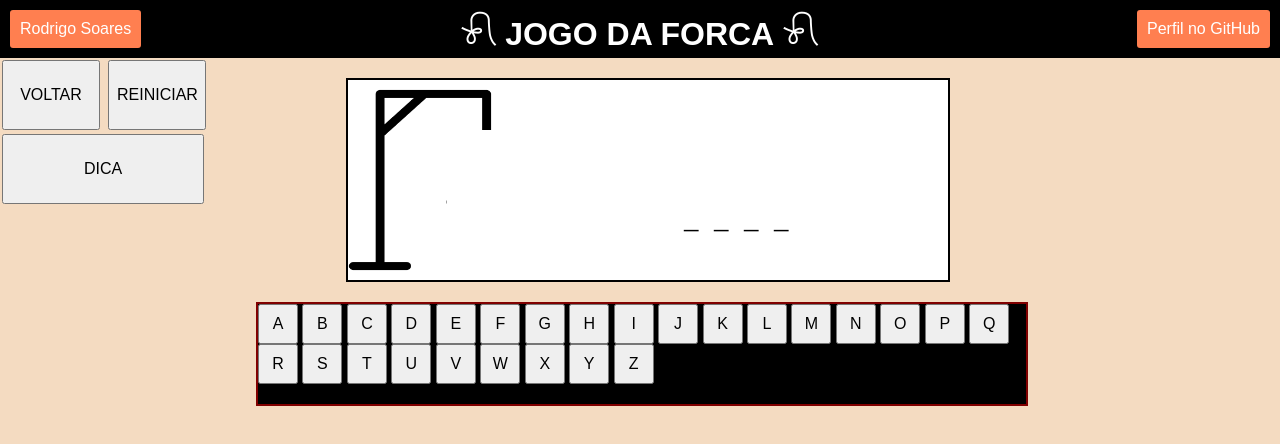
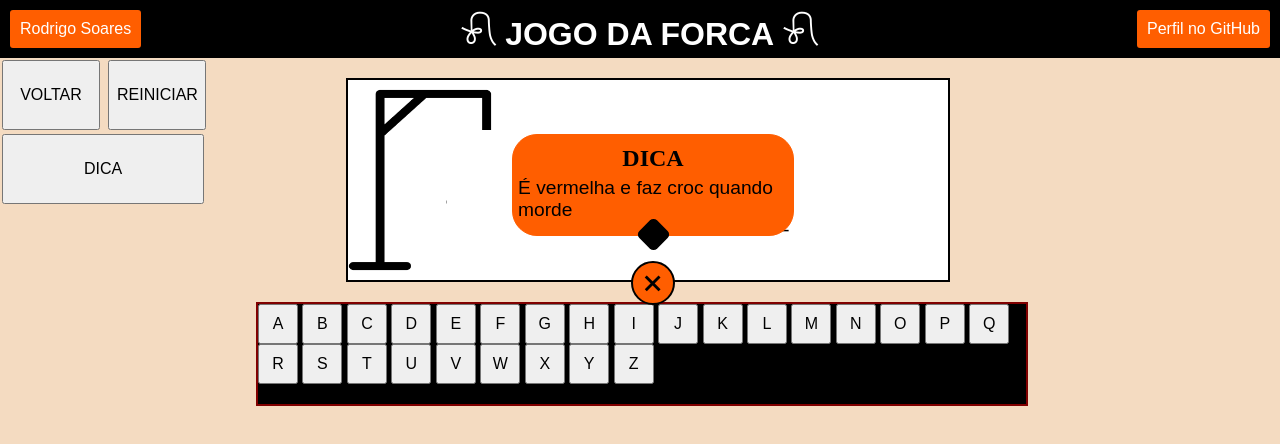
Before and after one commit to 1RodrigoSoares/Jogo-da-Forca-JS-, a plain HTML site: page pagJogo.html in a window 1280 px wide. Both pictures are taken after a click on the button "DICA". Drawn offline with Linux system fonts and the light colour scheme.

Commit message:
Add função que exibe e apaga a dica

```diff
--- a/estilos/styleJogo.css
+++ b/estilos/styleJogo.css
@@ -11,7 +11,7 @@
     color: white;
     padding: 10px;
     text-decoration:none;
-    background-color: coral;
+    background-color: rgb(255, 94, 0);
     border-radius: 3px;
 }
 
@@ -121,6 +121,84 @@ body{
     padding: 4px;
 }
 
+.mensagem{
+    width: 280px;
+    height: 100px;
+    border: rgb(255, 94, 0) solid 1px;
+    background-color: rgb(255, 94, 0);
+    position: absolute;
+    margin-left: 40%;
+    margin-top: 76px;
+    border-radius: 25px;
+    display: none;
+    justify-content: center;
+    align-items: center;
+    padding: 0px;
+}
+
+.conteudo{
+    display: flex;
+    flex-direction: column;
+    justify-content: center;
+    align-items: center;
+
+}
+
+.conteudo h1{
+    font-size: 1.5rem;
+    font-family: 'Times New Roman', Times, serif;
+}
+
+.conteudo p{
+    padding: 5px;
+    font-size: 1.2rem;
+}
+
+.mensagem::before{
+    content: '';
+    width: 25px;
+    height: 25px;
+    position: absolute;
+    background-color: rgb(0, 0, 0);
+    bottom: -12px;
+    border-radius: 5px;
+    transform: rotate(45deg);
+}
+
+.botaoFechar{
+    position: absolute;
+    min-width: 40px;
+    height: 40px;
+    background-color: rgb(255, 94, 0);
+    bottom: -70px;
+    border-radius: 50%;
+    cursor: pointer;
+    display: flex;
+    justify-content: center;
+    align-items: center;
+    transition: 0.5s;
+    border: black solid 2px;
+}
+
+
+.botaoFechar:hover{
+    transition: 0.5s;
+    background-color: rgb(255, 0, 0);
+}
+
+.botaoFechar::before{
+    content: '+';
+    font-size: 2.5em;
+    color: black;
+    transition: 0.5s;
+    transform: rotate(135deg);
+}
+
+.botaoFechar:hover::before{
+    color: white;
+    transition: 0.5s;
+}
+
 
 @media screen and (max-width:1082px){
     #botaoVoltar,#botaoReiniciar,#botaoDica{
@@ -137,6 +215,10 @@ body{
         flex-direction: column;
         justify-content: center;
         align-items: center;
+    }
+    .mensagem{
+        margin-left: 40%;
+        margin-top: 56px;
     }
 }
 
@@ -169,6 +251,9 @@ body{
     #tecladoTP{
         width: 500px;
     }
+    .mensagem{
+        margin-left: 54%;
+    }
 }
 
 @media screen and (max-width:635px){
@@ -196,6 +281,12 @@ body{
     #telaTP{
         width: 99%;
     }
+    .mensagem{
+        height: 140px;
+        width: 270px;
+        margin-left: 15%;
+        margin-top: 80px;
+    }
 }
 
 @media screen and (max-width:340px){
@@ -210,4 +301,19 @@ body{
         height: 20px;
         margin: 4px;
     }
+    .mensagem{
+        width: 212px;
+        height: 85px;
+        margin-top: 71px;
+        margin-left: 25%;
+    }
+    .conteudo h1{
+        font-size: 1.2rem;
+        font-family: 'Times New Roman', Times, serif;
+    }
+
+    .conteudo p{
+        padding: 5px;
+        font-size: 1.0rem;
+    }
 }
--- a/game.js
+++ b/game.js
@@ -352,6 +352,30 @@ function desabilitaBotao(letra){
     botao.disabled = true;
 }
 
+const botaoDica = document.querySelector("#botaoDica");
+const mensagem = document.querySelector(".mensagem");
+const conteudo = document.querySelector(".conteudo");
+
+botaoDica.addEventListener("click", function(){
+    const titulo = document.createElement("h1");
+    const mensagemConteudo = document.createElement("p");
+
+    titulo.textContent = "DICA";
+    mensagemConteudo.textContent = `${oPalavraSelecionada.dica}`;
+
+    conteudo.appendChild(titulo);
+    conteudo.appendChild(mensagemConteudo);
+
+    mensagem.style.display = "flex";
+});
+
+const botaoFechar = document.querySelector(".botaoFechar");
+botaoFechar.onclick = function(){
+    mensagem.style.display = "none";
+    conteudo.textContent = " ";
+};
+
+
 const verificaSeGanhou = setInterval(function(){
     if(letrasAcertadas == oPalavraSelecionada.palavra.length)
     {
--- a/pagJogo.html
+++ b/pagJogo.html
@@ -83,7 +83,15 @@
                 <button class="botaoTeclado" id="botaoY">Y</button>
                 <button class="botaoTeclado" id="botaoZ">Z</button>
             </div>
+            <div class="mensagem">
+                <div class="conteudo">
+
+                </div>
+                <div class="botaoFechar"></div>
+            </div>
+
         </article>
+
     </section>
 </body>
 </html>
```
